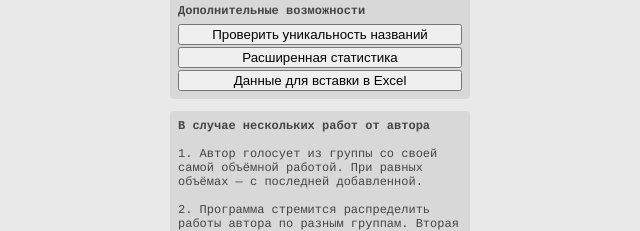
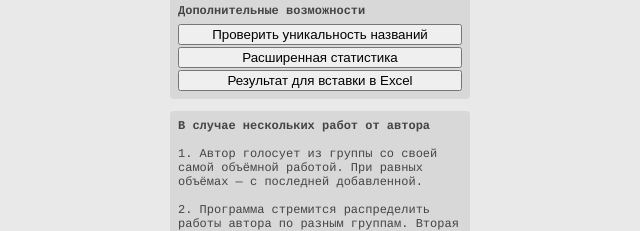
Before and after one commit to uteal/korra, a plain HTML site: page index.html in a window 1280 px wide. Shown: the part 375-606 px from the top of the page, 601-1241 px from the left. Drawn offline with Linux system fonts and the light colour scheme.

Commit message:
Add files via upload

```diff
--- a/index.html
+++ b/index.html
@@ -71,7 +71,7 @@
                         <b>Дополнительные возможности</b><br>
                         <button class="btn-check-unique">Проверить уникальность названий</button>
                         <button class="btn-show-stats">Расширенная статистика</button>
-                        <button class="btn-copy-for-excel">Данные для вставки в Excel</button>
+                        <button class="btn-copy-for-excel">Результат для вставки в Excel</button>
                     </div>
                     <div class="info-panel">
                         <b>В случае нескольких работ от автора</b><br><br>
```
